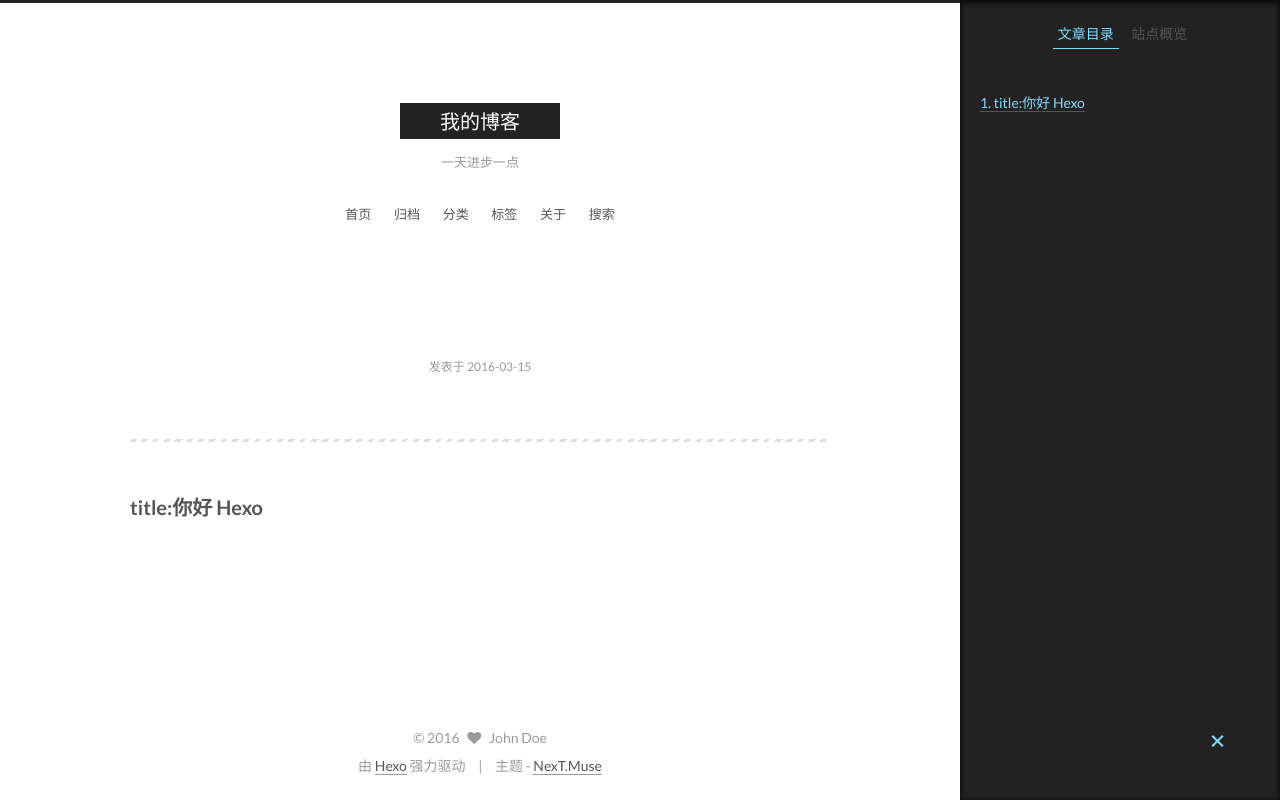
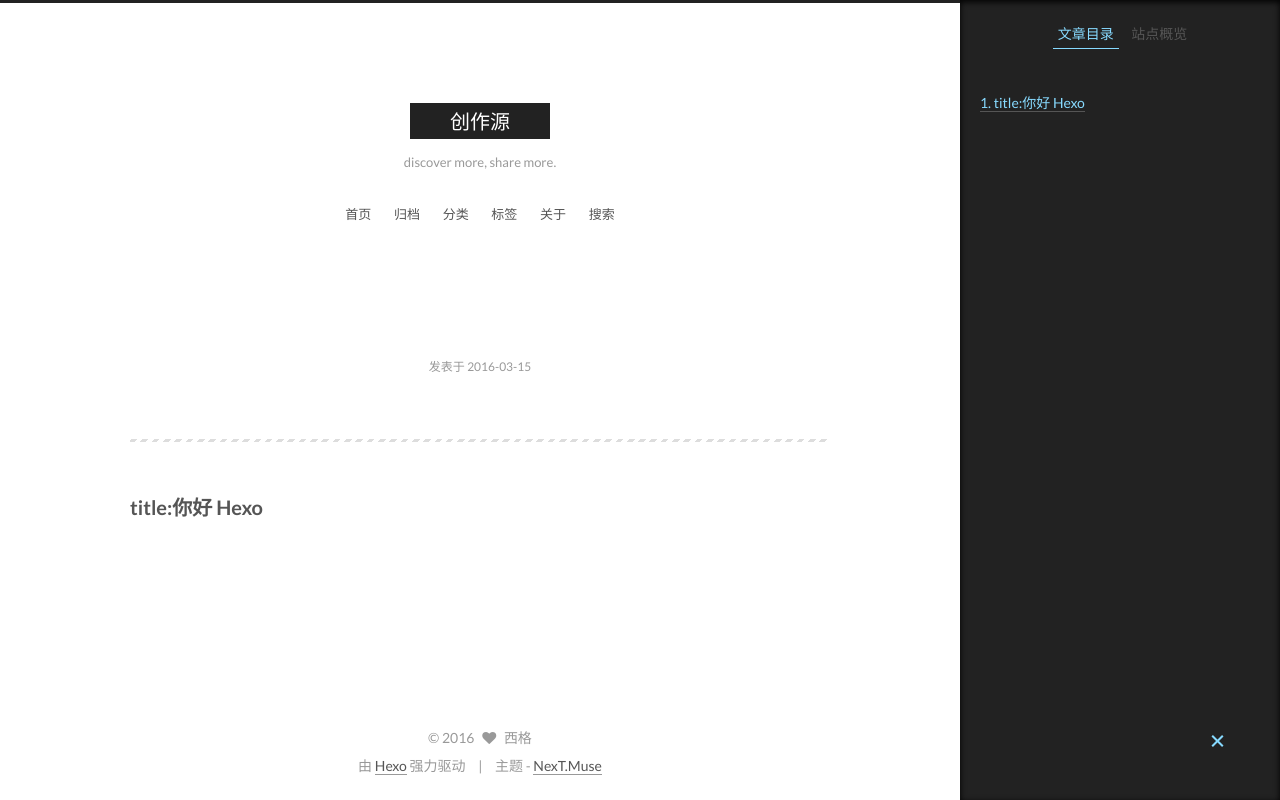
Before and after one commit to relice/relice.github.io, a plain HTML site: page 2016/03/15/hello-world/index.html in a window 1280 px wide. Drawn offline with Linux system fonts and the light colour scheme.

Commit message:
Site updated: 2016-03-15 15:41:31

```diff
--- a/2016/03/15/hello-world/index.html
+++ b/2016/03/15/hello-world/index.html
@@ -59,13 +59,13 @@
 
 <meta name="description" content="title:你好 Hexo">
 <meta property="og:type" content="article">
-<meta property="og:title" content="我的博客">
+<meta property="og:title" content="创作源">
 <meta property="og:url" content="http://relice.github.io/2016/03/15/hello-world/index.html">
-<meta property="og:site_name" content="我的博客">
+<meta property="og:site_name" content="创作源">
 <meta property="og:description" content="title:你好 Hexo">
 <meta property="og:updated_time" content="2016-03-15T07:02:20.000Z">
 <meta name="twitter:card" content="summary">
-<meta name="twitter:title" content="我的博客">
+<meta name="twitter:title" content="创作源">
 <meta name="twitter:description" content="title:你好 Hexo">
 
 
@@ -84,7 +84,7 @@
   };
 </script>
 
-  <title>  | 我的博客 </title>
+  <title>  | 创作源 </title>
 </head>
 
 <body itemscope itemtype="http://schema.org/WebPage" lang="zh-Hans">
@@ -115,11 +115,11 @@
   <div class="custom-logo-site-title">
     <a href="/"  class="brand" rel="start">
       <span class="logo-line-before"><i></i></span>
-      <span class="site-title">我的博客</span>
+      <span class="site-title">创作源</span>
       <span class="logo-line-after"><i></i></span>
     </a>
   </div>
-  <p class="site-subtitle">一天进步一点</p>
+  <p class="site-subtitle">discover more, share more.</p>
 </div>
 
 <div class="site-nav-toggle">
@@ -332,8 +332,8 @@
         <div class="site-author motion-element" itemprop="author" itemscope itemtype="http://schema.org/Person">
           <img class="site-author-image" itemprop="image"
                src="/Users/relicemxd/Documents/Relcie/jianli/xige.jpg"
-               alt="John Doe" />
-          <p class="site-author-name" itemprop="name">John Doe</p>
+               alt="西格" />
+          <p class="site-author-name" itemprop="name">西格</p>
           <p class="site-description motion-element" itemprop="description">记录生活点滴</p>
         </div>
         <nav class="site-state motion-element">
@@ -402,7 +402,7 @@
   <span class="with-love">
     <i class="fa fa-heart"></i>
   </span>
-  <span class="author" itemprop="copyrightHolder">John Doe</span>
+  <span class="author" itemprop="copyrightHolder">西格</span>
 </div>
 
 <div class="powered-by">
--- a/css/main.css
+++ b/css/main.css
@@ -1502,7 +1502,7 @@ pre .javascript .function {
   width: 4px;
   height: 4px;
   border-radius: 50%;
-  background: #f7ffcb;
+  background: #0f4eff;
 }
 .links-of-blogroll {
   font-size: 13px;
```
Also changed, not shown: archives/2016/03/index.html (+9 -9 lines), archives/2016/index.html (+9 -9 lines), archives/index.html (+9 -9 lines), index.html (+9 -9 lines).
